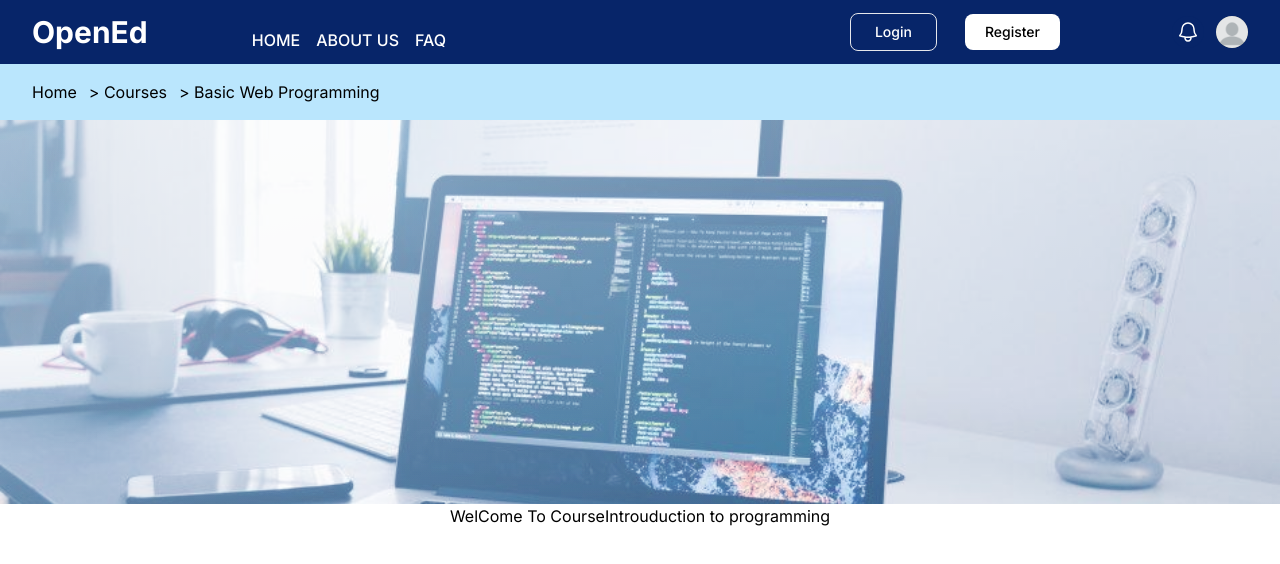
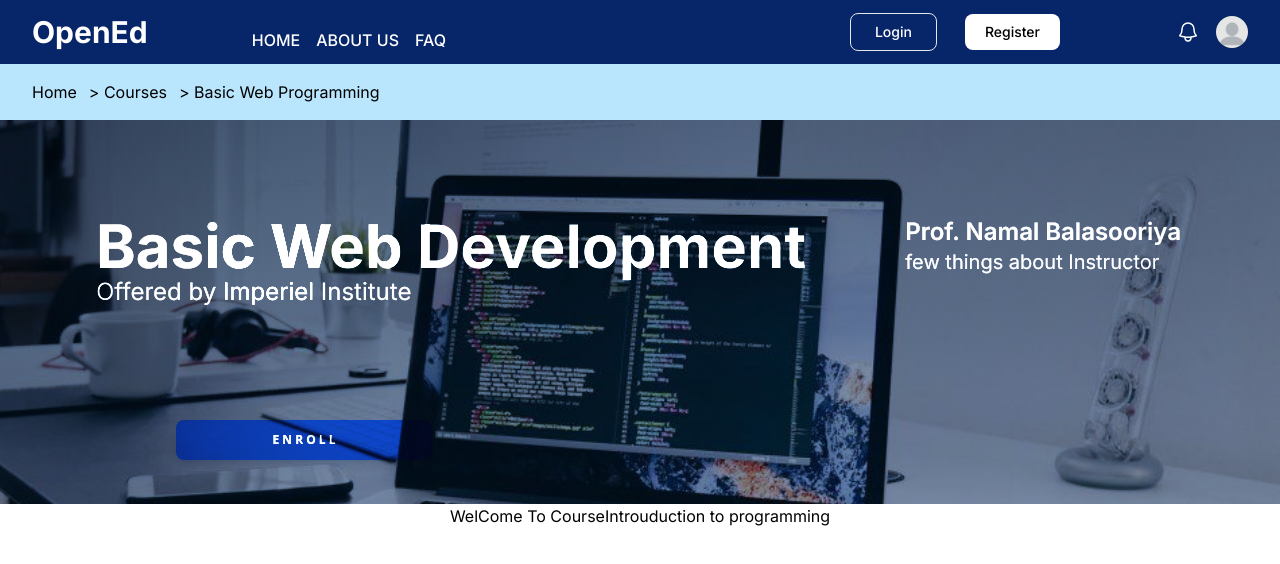
Before and after one commit to Xanvia/MOOC-IT-Center-UOP, a Next.js app in the folder frontend/: page /courses/1 in a window 1280 px wide. Shown: the top 564 px of the page. Built offline with nearby package versions, Linux system fonts and the light colour scheme; no server answers.

Commit message:
add details on the course image

```diff
--- a/frontend/src/components/Course/CourseCard/CourseHome/CourseDescriptionHeader.tsx
+++ b/frontend/src/components/Course/CourseCard/CourseHome/CourseDescriptionHeader.tsx
@@ -2,6 +2,7 @@ import React from "react";
 import Breadcrumb from '../CourseHome/Breadcrumb';
 import CourseBigImage from "./CourseBigImage";
 import Image from "next/image";
+import SolidButton from "@/components/Buttons/SolidButton";
 
 interface BreadcrumbItem {
   breadcrumb: string;
@@ -20,19 +21,32 @@ const CourseHeader: React.FC = () => {
   return (
     <>
       <Breadcrumb breadcrumbs={breadcrumbs}/>
-      {/* <div className = "bg-[/images/computer.jpg] h-96 w-full bg-cover bg-center p-24">
-      </div> */}
 
       {/* <CourseBigImage title="" image={computer} description=""/> */}
 
-      <div className="bg-gradient-to-tl from-slate-400 to-slate-300 h-96 w-full relative">
+      <div className="bg-gradient-to-tl from-gray-600 to-gray-800 h-96 w-full relative">
         <Image
           src="/images/computer.jpg"
-          alt="Computerr"
+          alt="Computer"
           layout="fil"
           width={2000}
           height={500}
           className="w-full h-full object-cover absolute mix-blend-overlay" />
+          <div className="p-24">
+            <div className="grid grid-col-2 grid-flow-col gap-24">
+              <div><h1 className="text-white text-6xl font-bold">Basic Web Development</h1>
+              <h2 className="text-white text-2xl">Offered by Imperiel Institute</h2></div>
+              <div><h2 className="text-white space-y-6 text-2xl font-semibold ">Prof. Namal Balasooriya</h2>
+              <h2 className="text-white space-y-6 text-xl">few things about Instructor</h2></div>
+            </div>
+            <div className="mt-28 ml-20">
+              <SolidButton
+                type="submit"
+                text="E N R O L L"
+                onClick={() => {}}/>
+
+            </div>
+          </div>
       </div>
 
     </>
```
